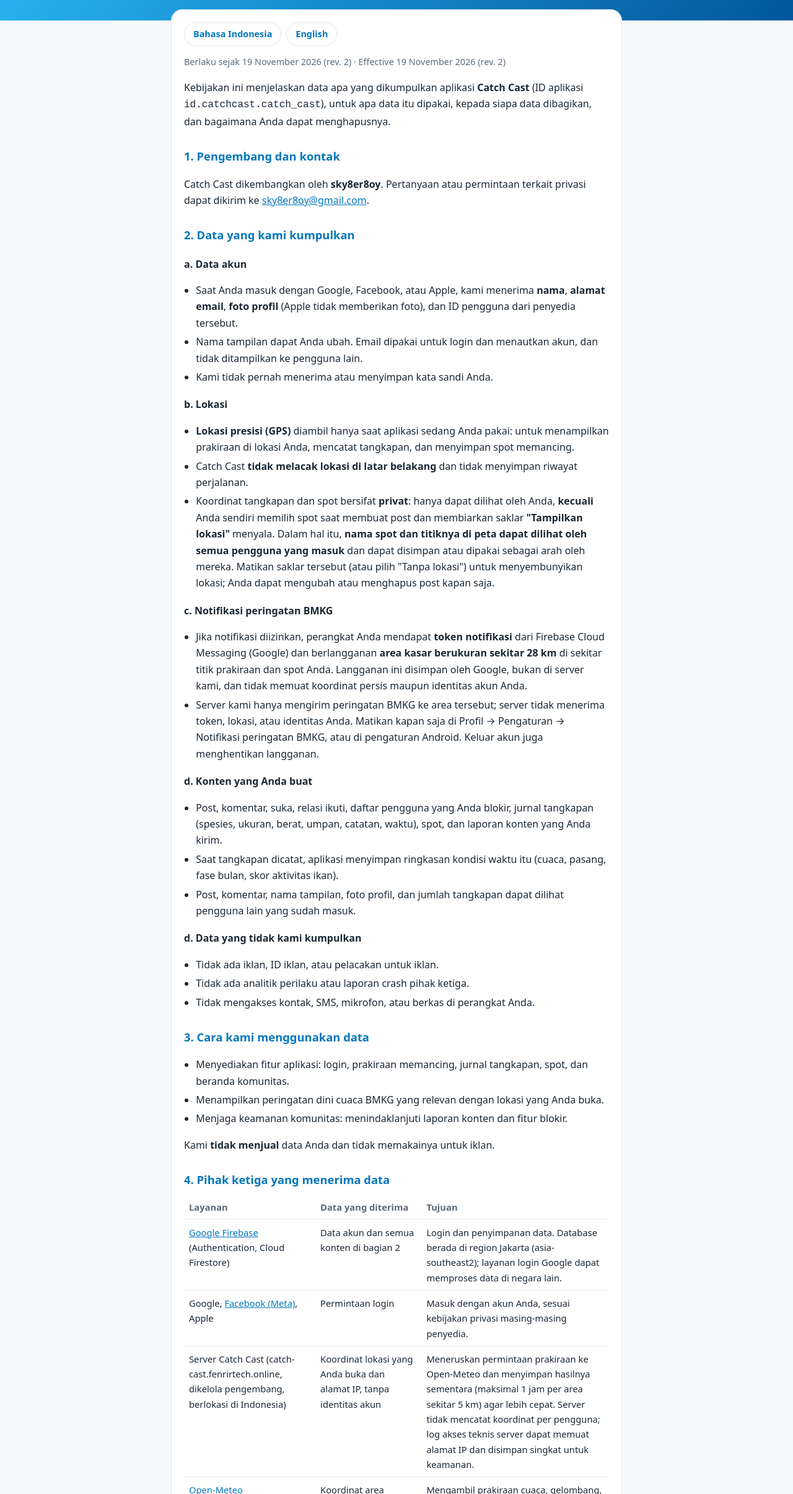
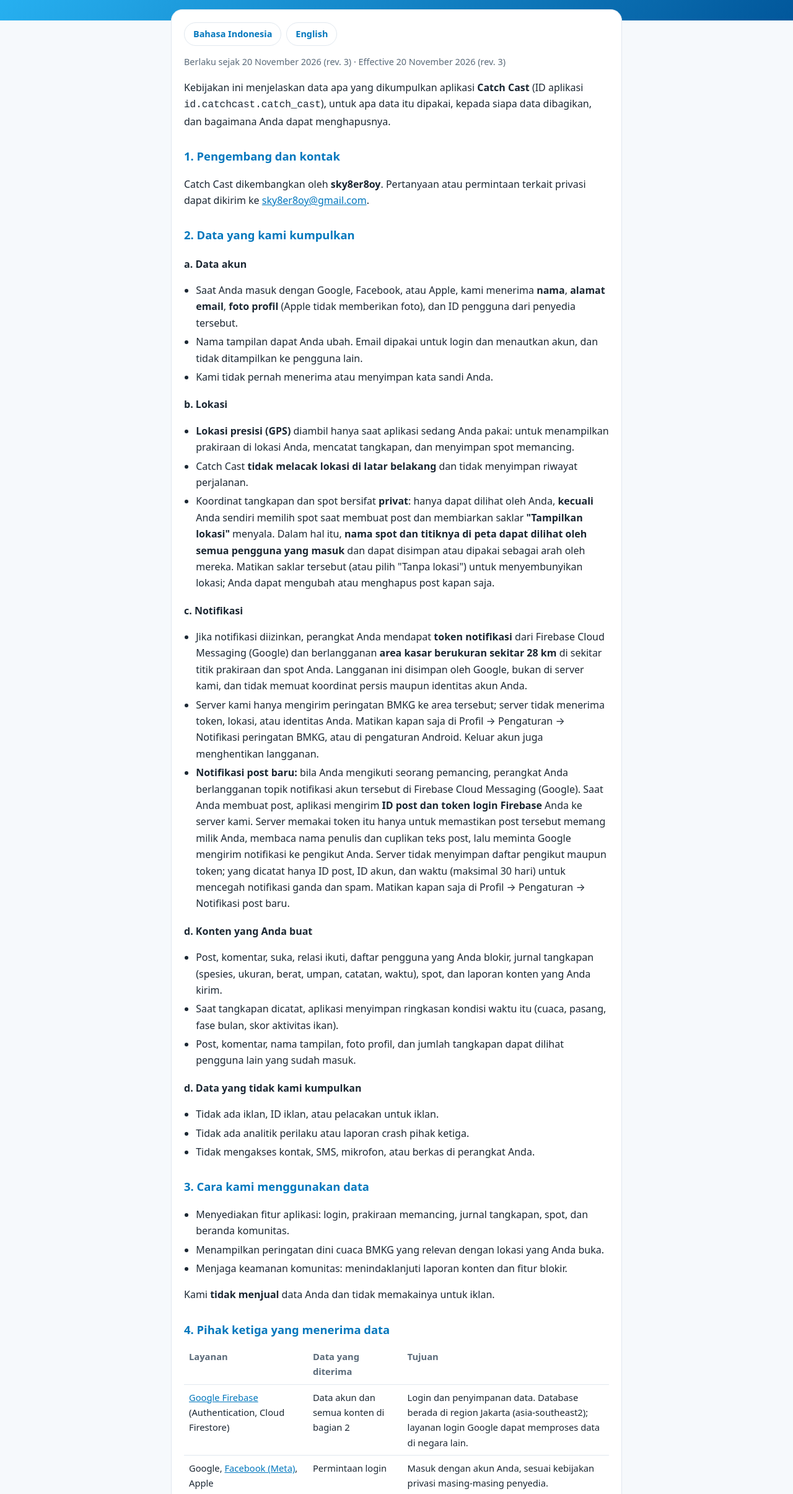
Before and after one commit to codinganpromt-creator/catch-cast, a plain HTML site: page privacy/index.html in a window 1280 px wide. Shown: the part 88-2498 px from the top of the page at 62% size. Drawn offline with Linux system fonts and the light colour scheme.

Commit message:
Kebijakan privasi rev. 3: notifikasi post baru dari yang diikuti
Co-Authored-By: Claude Opus 5.5 <noreply@anthropic.com>

```diff
--- a/privacy/index.html
+++ b/privacy/index.html
@@ -21,7 +21,7 @@
 <main class="wrap">
 <div class="card">
 <div class="lang"><a href="#id">Bahasa Indonesia</a><a href="#en">English</a></div>
-<p class="meta">Berlaku sejak 19 November 2026 (rev. 2) · Effective 19 November 2026 (rev. 2)</p>
+<p class="meta">Berlaku sejak 20 November 2026 (rev. 3) · Effective 20 November 2026 (rev. 3)</p>
 
 <section id="id">
 <p>Kebijakan ini menjelaskan data apa yang dikumpulkan aplikasi <strong>Catch Cast</strong> (ID aplikasi <code>id.catchcast.catch_cast</code>), untuk apa data itu dipakai, kepada siapa data dibagikan, dan bagaimana Anda dapat menghapusnya.</p>
@@ -42,10 +42,11 @@
   <li>Catch Cast <strong>tidak melacak lokasi di latar belakang</strong> dan tidak menyimpan riwayat perjalanan.</li>
   <li>Koordinat tangkapan dan spot bersifat <strong>privat</strong>: hanya dapat dilihat oleh Anda, <strong>kecuali</strong> Anda sendiri memilih spot saat membuat post dan membiarkan saklar <strong>"Tampilkan lokasi"</strong> menyala. Dalam hal itu, <strong>nama spot dan titiknya di peta dapat dilihat oleh semua pengguna yang masuk</strong> dan dapat disimpan atau dipakai sebagai arah oleh mereka. Matikan saklar tersebut (atau pilih "Tanpa lokasi") untuk menyembunyikan lokasi; Anda dapat mengubah atau menghapus post kapan saja.</li>
 </ul>
-<h3>c. Notifikasi peringatan BMKG</h3>
+<h3>c. Notifikasi</h3>
 <ul>
   <li>Jika notifikasi diizinkan, perangkat Anda mendapat <strong>token notifikasi</strong> dari Firebase Cloud Messaging (Google) dan berlangganan <strong>area kasar berukuran sekitar 28 km</strong> di sekitar titik prakiraan dan spot Anda. Langganan ini disimpan oleh Google, bukan di server kami, dan tidak memuat koordinat persis maupun identitas akun Anda.</li>
   <li>Server kami hanya mengirim peringatan BMKG ke area tersebut; server tidak menerima token, lokasi, atau identitas Anda. Matikan kapan saja di Profil → Pengaturan → Notifikasi peringatan BMKG, atau di pengaturan Android. Keluar akun juga menghentikan langganan.</li>
+  <li><strong>Notifikasi post baru:</strong> bila Anda mengikuti seorang pemancing, perangkat Anda berlangganan topik notifikasi akun tersebut di Firebase Cloud Messaging (Google). Saat Anda membuat post, aplikasi mengirim <strong>ID post dan token login Firebase</strong> Anda ke server kami. Server memakai token itu hanya untuk memastikan post tersebut memang milik Anda, membaca nama penulis dan cuplikan teks post, lalu meminta Google mengirim notifikasi ke pengikut Anda. Server tidak menyimpan daftar pengikut maupun token; yang dicatat hanya ID post, ID akun, dan waktu (maksimal 30 hari) untuk mencegah notifikasi ganda dan spam. Matikan kapan saja di Profil → Pengaturan → Notifikasi post baru.</li>
 </ul>
 <h3>d. Konten yang Anda buat</h3>
 <ul>
@@ -74,7 +75,7 @@
   <tr><th>Layanan</th><th>Data yang diterima</th><th>Tujuan</th></tr>
   <tr><td><a href="https://firebase.google.com/support/privacy">Google Firebase</a> (Authentication, Cloud Firestore)</td><td>Data akun dan semua konten di bagian 2</td><td>Login dan penyimpanan data. Database berada di region Jakarta (asia-southeast2); layanan login Google dapat memproses data di negara lain.</td></tr>
   <tr><td>Google, <a href="https://www.facebook.com/privacy/policy">Facebook (Meta)</a>, Apple</td><td>Permintaan login</td><td>Masuk dengan akun Anda, sesuai kebijakan privasi masing-masing penyedia.</td></tr>
-  <tr><td>Server Catch Cast (catch-cast.fenrirtech.online, dikelola pengembang, berlokasi di Indonesia)</td><td>Koordinat lokasi yang Anda buka dan alamat IP, tanpa identitas akun</td><td>Meneruskan permintaan prakiraan ke Open-Meteo dan menyimpan hasilnya sementara (maksimal 1 jam per area sekitar 5 km) agar lebih cepat. Server tidak mencatat koordinat per pengguna; log akses teknis server dapat memuat alamat IP dan disimpan singkat untuk keamanan.</td></tr>
+  <tr><td>Server Catch Cast (catch-cast.fenrirtech.online, dikelola pengembang, berlokasi di Indonesia)</td><td>Koordinat lokasi yang Anda buka dan alamat IP, tanpa identitas akun. Saat Anda membuat post: ID post dan token login Firebase</td><td>Meneruskan permintaan prakiraan ke Open-Meteo dan menyimpan hasilnya sementara (maksimal 1 jam per area sekitar 5 km) agar lebih cepat. Server tidak mencatat koordinat per pengguna; log akses teknis server dapat memuat alamat IP dan disimpan singkat untuk keamanan. Untuk post baru: memverifikasi pemilik post dan mengirim notifikasi ke pengikut (ID post, ID akun, dan waktu disimpan maksimal 30 hari untuk mencegah spam).</td></tr>
   <tr><td><a href="https://open-meteo.com/en/terms">Open-Meteo</a></td><td>Koordinat area (dibulatkan sekitar 5 km) dari server kami; koordinat dan alamat IP Anda bila server kami sedang tidak tersedia</td><td>Mengambil prakiraan cuaca, gelombang, dan pasang surut.</td></tr>
   <tr><td>BMKG</td><td>Alamat IP (tanpa koordinat)</td><td>Mengunduh daftar peringatan dini cuaca; pencocokan lokasi dilakukan di perangkat Anda.</td></tr>
   <tr><td>OpenStreetMap, Esri, OpenSeaMap</td><td>Area peta yang ditampilkan atau diunduh untuk offline (sekitar spot yang Anda pilih), dan alamat IP</td><td>Memuat gambar peta, citra satelit, peta laut, dan rambu laut (bila Anda menyalakannya); peta offline disimpan hanya di perangkat Anda.</td></tr>
@@ -121,6 +122,7 @@
   <li><strong>Account data:</strong> name, email address, profile photo (not provided by Apple) and user ID from Google, Facebook or Apple sign-in. We never receive your password. Your email is not shown to other users.</li>
   <li><strong>Precise location (GPS)</strong>, only while you use the app: for forecasts at your location, catch logs and saved fishing spots. No background tracking, no location history. Catch and spot coordinates are private to you, <strong>unless</strong> you pick one of your spots when creating a post and leave the <strong>"Show location"</strong> switch on: then the spot name and its point on a map are visible to all signed-in users, who may save it or get directions to it. Turn the switch off (or choose "No location") to hide it; you can edit or delete posts at any time.</li>
   <li><strong>BMKG warning notifications:</strong> if you allow notifications, your device gets a Firebase Cloud Messaging (Google) notification token and subscribes to coarse areas (~28 km) around your forecast point and spots. These subscriptions are held by Google, not on our server, and contain no exact coordinates or account identity. Our server only sends BMKG warnings to those areas and never receives your token, location or identity. Turn it off in Profile → Settings, in Android settings, or by signing out.</li>
+  <li><strong>New-post notifications:</strong> when you follow someone, your device subscribes to that account's notification topic in Firebase Cloud Messaging (Google). When you create a post, the app sends the <strong>post ID and your Firebase sign-in token</strong> to our server, which uses the token only to confirm the post is yours, reads the author name and a text snippet, and asks Google to notify your followers. The server keeps no follower lists or tokens; it records only post ID, account ID and time (up to 30 days) to prevent duplicates and spam. Turn it off in Profile → Settings → New-post notifications.</li>
   <li><strong>Content you create:</strong> posts, comments, likes, follows, blocked users, catch logs (species, size, weight, bait, notes, time, conditions snapshot), spots and content reports. Posts, comments, display name, profile photo and catch count are visible to other signed-in users.</li>
   <li><strong>Not collected:</strong> no ads or advertising ID, no behavioural analytics or third-party crash reporting, no access to contacts, SMS, microphone or files.</li>
 </ul>
@@ -132,7 +134,7 @@
 <ul>
   <li><strong>Google Firebase</strong> (Authentication, Cloud Firestore): stores account data and content. Database region: Jakarta (asia-southeast2); Google's sign-in service may process data in other countries.</li>
   <li><strong>Google, Facebook (Meta), Apple</strong>: sign-in, under their own privacy policies.</li>
-  <li><strong>Catch Cast server</strong> (catch-cast.fenrirtech.online, run by the developer, located in Indonesia): receives the coordinates you view and your IP address, without your account identity, to fetch forecasts from Open-Meteo and cache them briefly (up to 1 hour per ~5 km area). It does not record coordinates per user; technical access logs may contain IP addresses and are kept briefly for security.</li>
+  <li><strong>Catch Cast server</strong> (catch-cast.fenrirtech.online, run by the developer, located in Indonesia): receives the coordinates you view and your IP address, without your account identity, to fetch forecasts from Open-Meteo and cache them briefly (up to 1 hour per ~5 km area). It does not record coordinates per user; technical access logs may contain IP addresses and are kept briefly for security. When you create a post it also receives the post ID and your Firebase sign-in token to verify ownership and notify your followers (post ID, account ID and time kept up to 30 days against spam).</li>
   <li><strong>Open-Meteo</strong>: receives area coordinates (rounded to ~5 km) from our server, or your coordinates and IP address directly if our server is unavailable, to return weather, wave and tide forecasts.</li>
   <li><strong>BMKG</strong>: receives your IP address only, when downloading the public weather-warning list; location matching happens on your device.</li>
   <li><strong>OpenStreetMap, Esri, OpenSeaMap</strong>: receive the map area shown or downloaded for offline use (around a spot you choose) and your IP address to load map, satellite, ocean and (if enabled) sea-mark tiles; offline maps are stored only on your device.</li>
```
